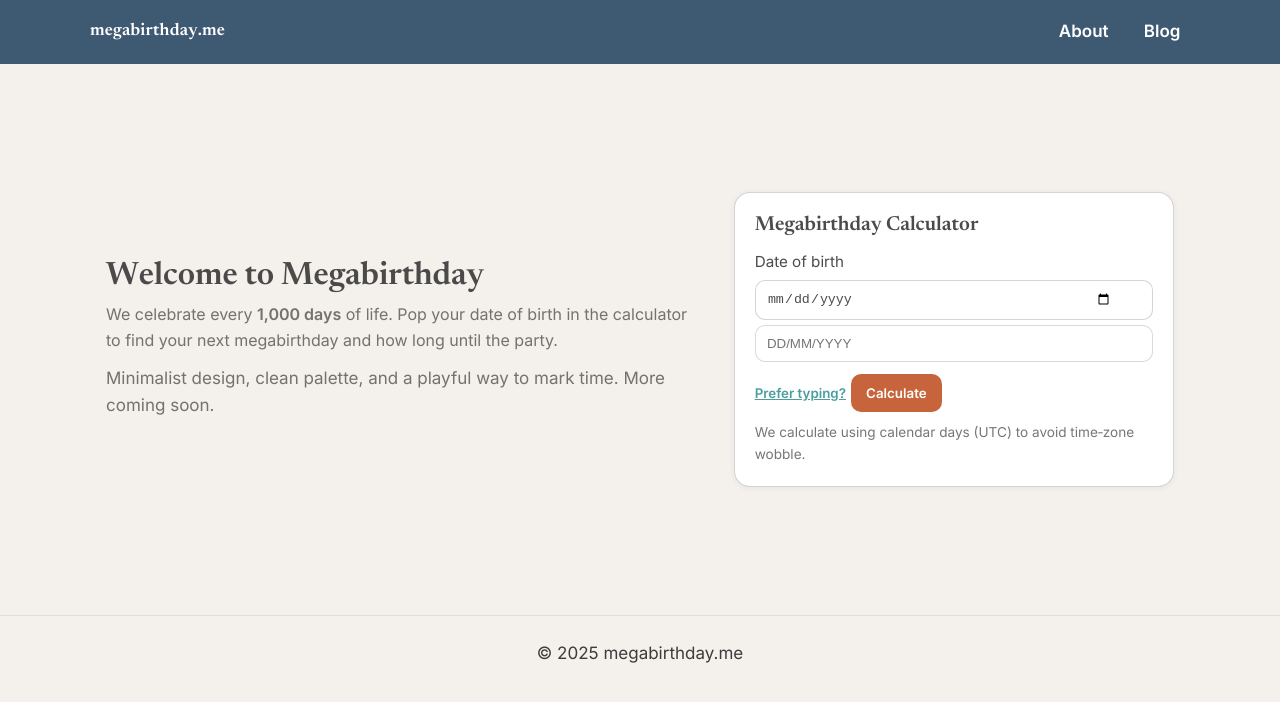
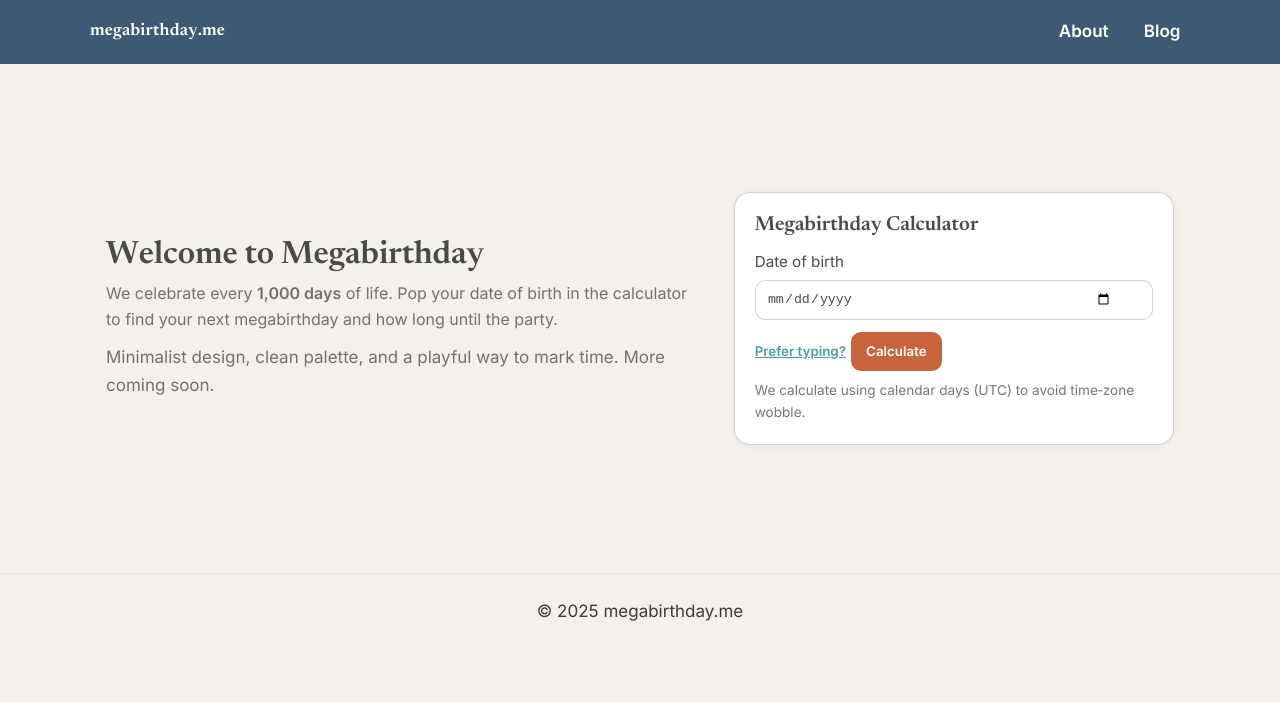
Before and after one commit to Vazool/megabirthday, a Jekyll site: the page built from index.html, in a window 1280 px wide. Shown: the top 702 px of the page. Built offline with Jekyll 4.4.1, drawn with Linux system fonts in a browser that asks for light colours.

Commit message:
Update main.css
Bugfix

```diff
--- a/assets/css/main.css
+++ b/assets/css/main.css
@@ -117,6 +117,7 @@ main{
   color: var(--warm-teal); font-weight: 600; text-decoration: underline;
 }
 .mb-link:hover{ color: var(--dusty-rose); }
+.mb-hide { display: none !important; }
 
 /* field wrapper (optional nicety) */
 .mb-field{
```
